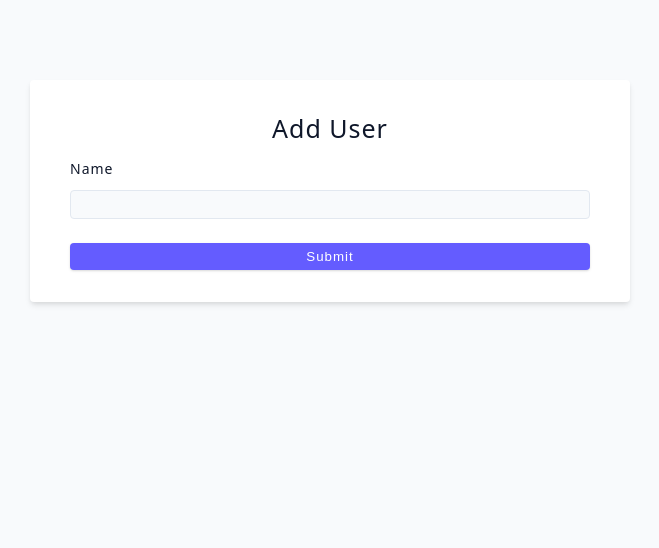
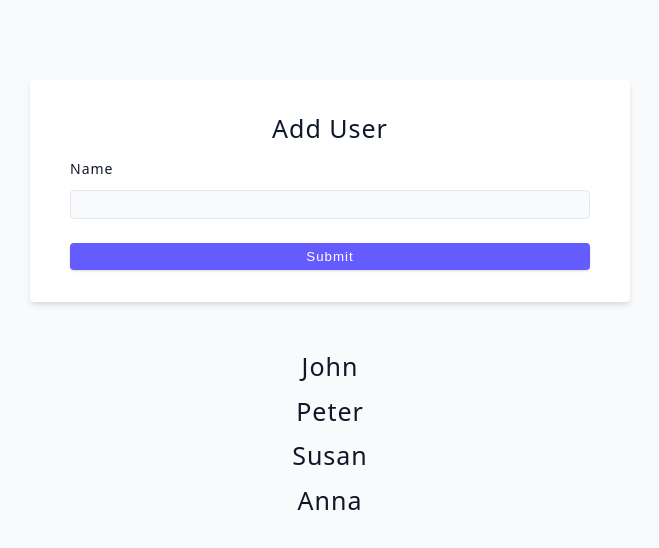
Before and after one commit to BambaThiam/React, a React (Vite) app in the folder 03-React avancé/: page / in a window 1280 px wide. Shown: the top 548 px of the page, without its empty margins (310-969 px from the left). Built offline with nearby package versions, Linux system fonts and the light colour scheme.

Commit message:
form_add_user

```diff
--- a/03-React avancé/src/tutorial/06-forms/starter/02-user-challenge.jsx
+++ b/03-React avancé/src/tutorial/06-forms/starter/02-user-challenge.jsx
@@ -1,21 +1,50 @@
+import { useState } from 'react'
+import { data } from '../../../data'
+
 const UserChallenge = () => {
+  const [name, setName] = useState('')
+  const [users, setUsers] = useState(data)
+
+  const handleSubmit = (e) => {
+    e.preventDefault()
+    if (!name) return
+    const fakeId = Date.now()
+    const newUser = { id: fakeId, name }
+    const updatedUsers = [...users, newUser]
+    setUsers(updatedUsers)
+    setName('')
+  }
   return (
     <div>
-      <form className='form'>
+      <form className="form" onSubmit={handleSubmit}>
         <h4>Add User</h4>
-        <div className='form-row'>
-          <label htmlFor='name' className='form-label'>
+        <div className="form-row">
+          <label htmlFor="name" className="form-label">
             name
           </label>
-          <input type='text' className='form-input' id='name' />
+          <input
+            type="text"
+            className="form-input"
+            id="name"
+            value={name}
+            onChange={(e) => setName(e.target.value)}
+          />
         </div>
 
-        <button type='submit' className='btn btn-block'>
+        <button type="submit" className="btn btn-block">
           submit
         </button>
       </form>
+
       {/* render users below */}
+      <h2></h2>
+      <div>
+        {users.map((dat) => {
+          const { id, name } = dat
+          return <h4 key={id}>{name}</h4>
+        })}
+      </div>
     </div>
-  );
-};
-export default UserChallenge;
+  )
+}
+export default UserChallenge
```
